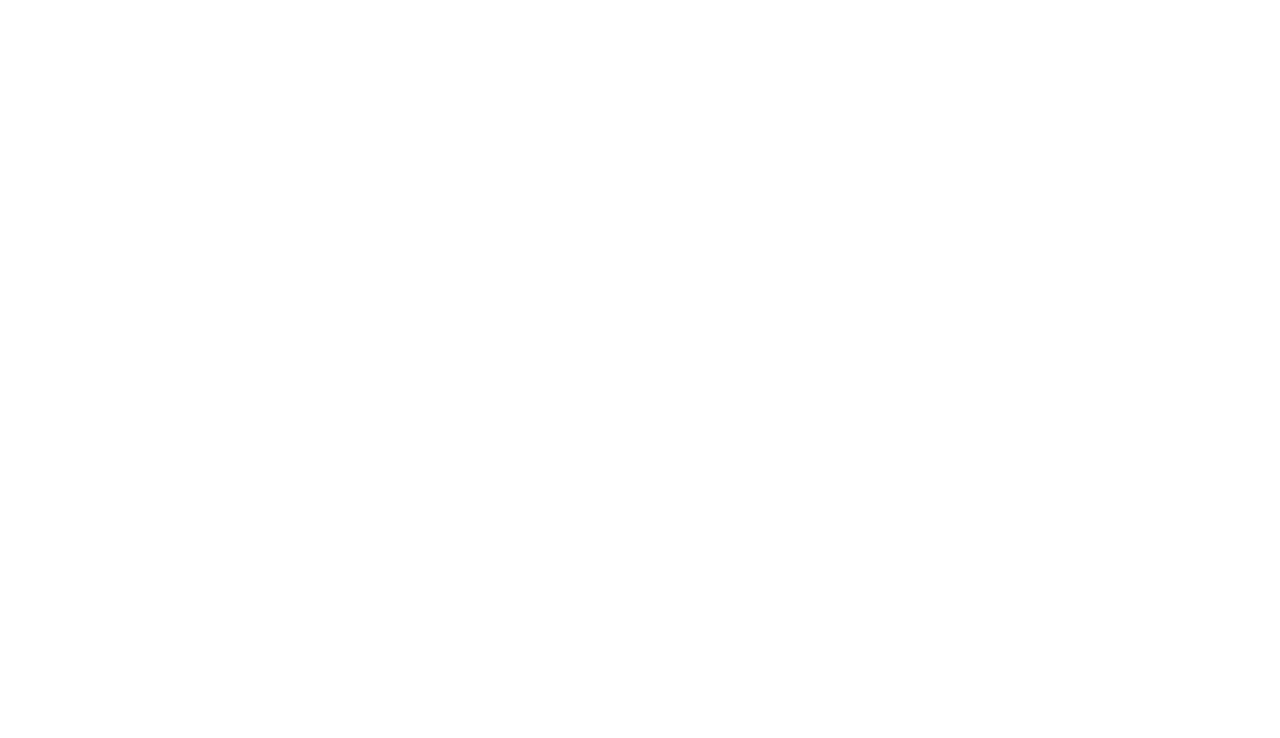
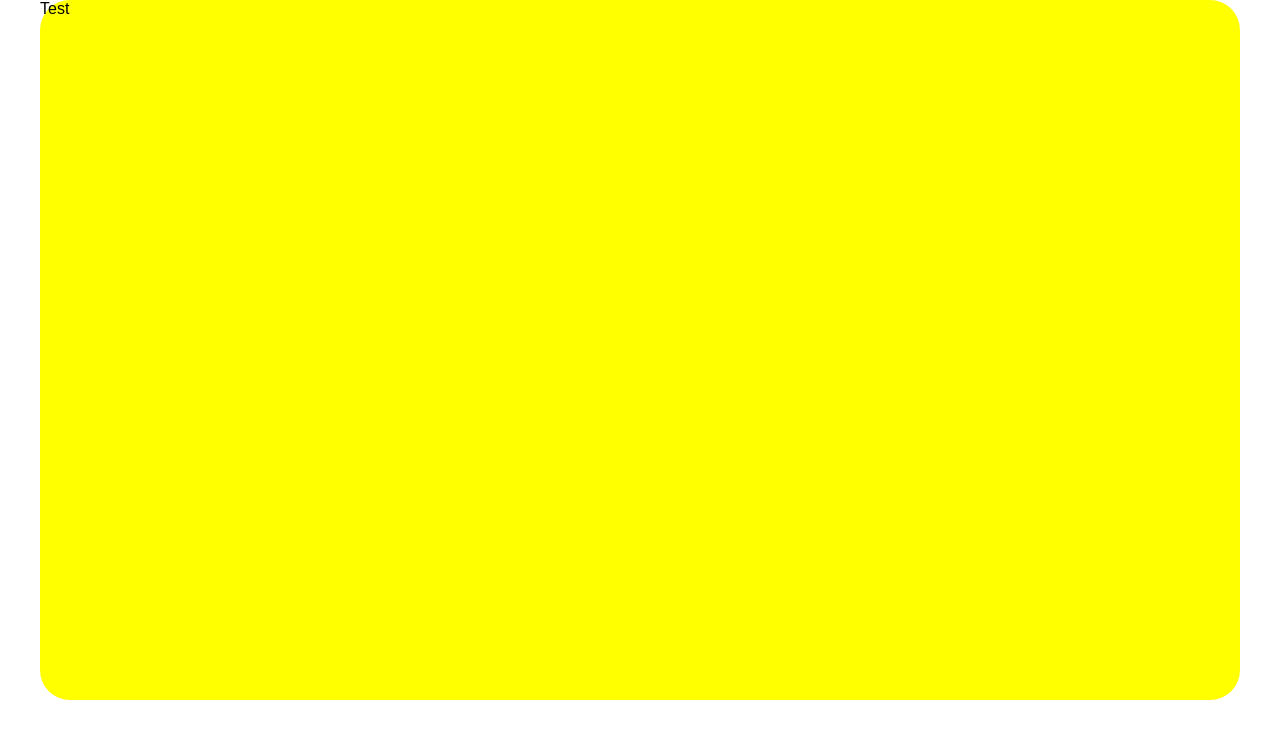
Before and after one commit to kraig-hebert/chat, a React (Create React App) app in the folder client/: page / in a window 1280 px wide. Shown: the top 738 px of the page. Built offline with nearby package versions, Linux system fonts and the light colour scheme.

Commit message:
updated global styles

```diff
--- a/client/src/App.js
+++ b/client/src/App.js
@@ -1,5 +1,8 @@
+import { useStyles } from './globalStyles';
+
 function App() {
-  return <div className="App"></div>;
+  const classes = useStyles();
+  return <div className={classes.app}>Test</div>;
 }
 
 export default App;
--- a/client/src/app/store.js
+++ b/client/src/app/store.js
@@ -1,8 +1,9 @@
 import { configureStore } from '@reduxjs/toolkit';
+import appSettings from '../reducers/appSettings';
 
 export const store = configureStore({
   reducer: {
-    appSettings: appSettingsReducer,
+    appSettings: appSettings,
   },
 });
 
--- /dev/null
+++ b/client/src/globalStyles.js
@@ -0,0 +1,30 @@
+import { createUseStyles } from 'react-jss';
+
+export const useStyles = createUseStyles({
+  '@global': {
+    '*': {
+      boxSizing: 'border-box',
+      margin: 0,
+      padding: 0,
+    },
+    html: {
+      height: '100%',
+      width: '100%',
+    },
+    body: {
+      display: 'flex',
+      justifyContent: 'center',
+      height: '100%',
+      width: '100%',
+      fontFamily: 'Arial, sans-serif',
+      fontSize: '16px',
+    },
+  },
+  app: {
+    display: 'flex',
+    width: '1200px',
+    height: '700px',
+    backgroundColor: 'yellow',
+    borderRadius: '30px',
+  },
+});
--- a/client/src/index.js
+++ b/client/src/index.js
@@ -1,10 +1,19 @@
 import React from 'react';
 import ReactDOM from 'react-dom/client';
+import { Provider } from 'react-redux';
+import { ThemeProvider } from 'react-jss';
+
 import App from './App';
+import store from './app/store';
+import { theme } from './themes/theme';
 
 const root = ReactDOM.createRoot(document.getElementById('root'));
 root.render(
   <React.StrictMode>
-    <App />
+    <ThemeProvider theme={theme}>
+      <Provider store={store}>
+        <App />
+      </Provider>
+    </ThemeProvider>
   </React.StrictMode>
 );
--- a/client/src/reducers/appSettings.js
+++ b/client/src/reducers/appSettings.js
@@ -6,9 +6,6 @@ const appSettings = createSlice({
   name: 'appSettings',
   initialState,
   reducers: {},
-  extraReducers: (builder) => {
-    builder.addCase();
-  },
 });
 
 export const {} = appSettings.actions;
--- a/client/src/themes/theme.js
+++ b/client/src/themes/theme.js
@@ -1,5 +1,8 @@
 export const theme = {
   primary: {
+    mainBG: {
+      main: 'rgb(35,30,47)',
+    },
     dark: {
       main: 'rgb(0,0,0)',
       threeQuarterAlpha: 'rgba(0,0,0,.75)',
```
